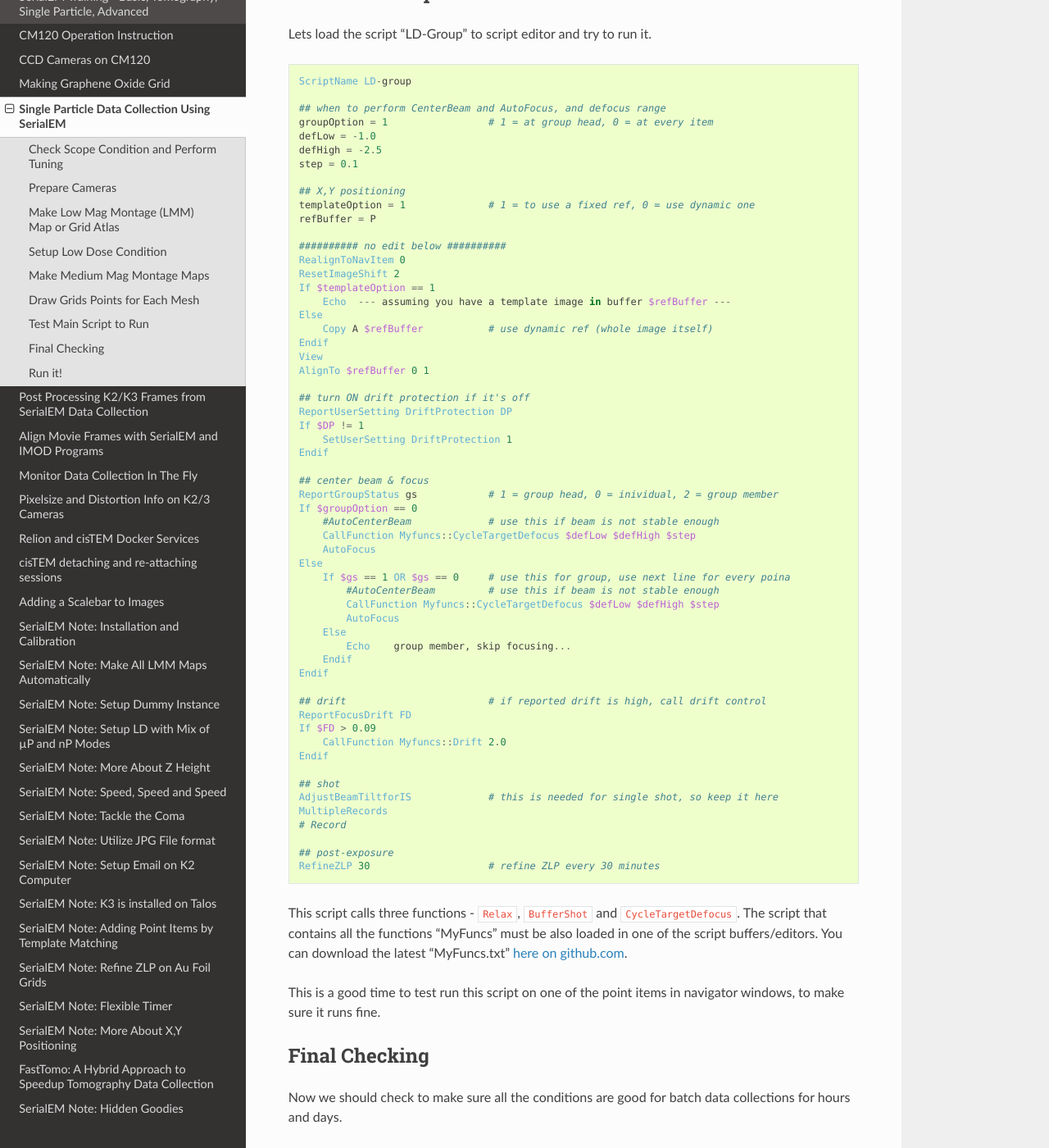
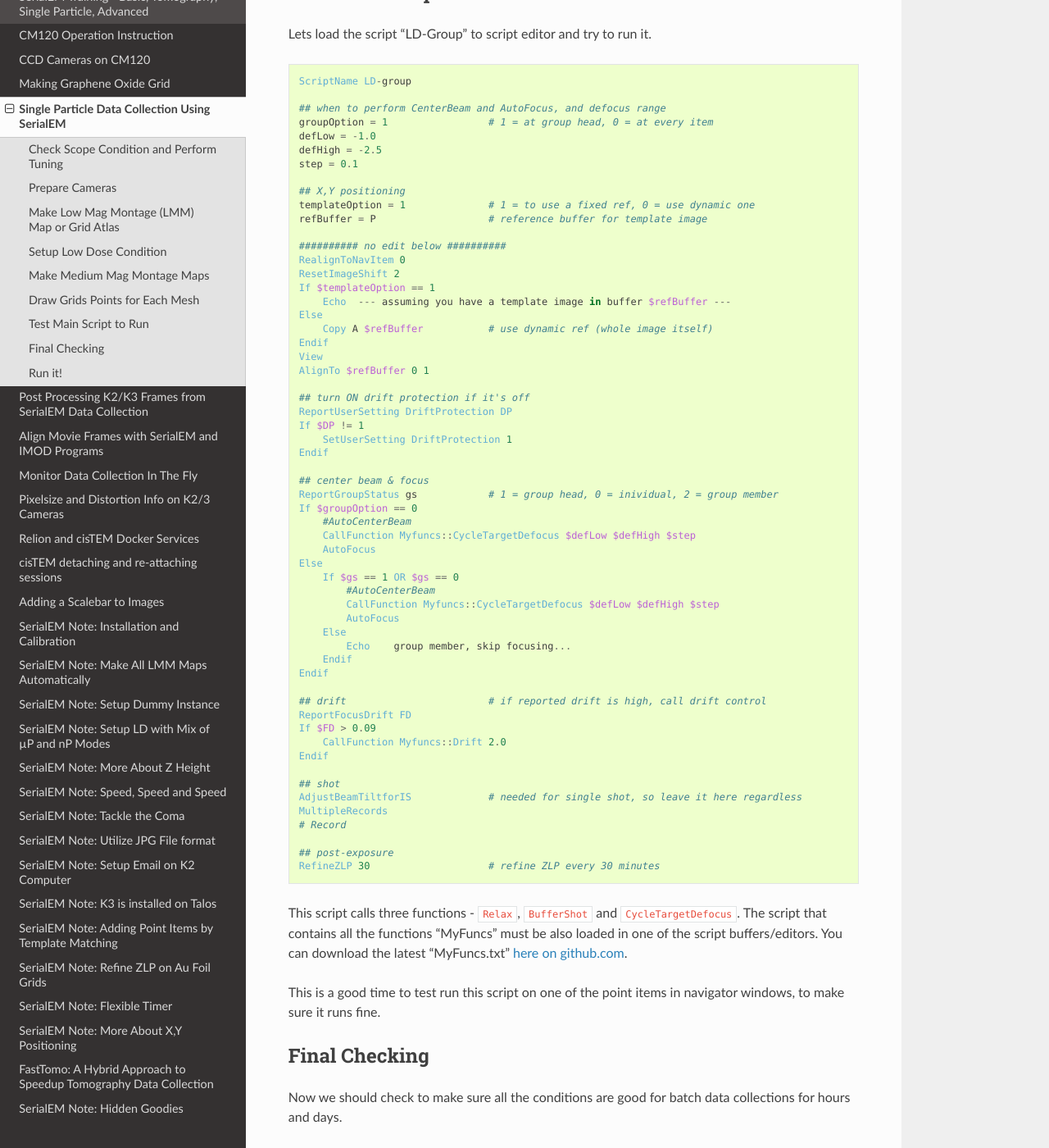
Before and after one commit to xuchen66/sphinx-emdocs, a Sphinx documentation site: the page built from source/singleparticle_serialem.rst, in a window 1280 px wide and 1400 px high, scrolled down 2975 px. Shown: the whole window at 82% size. Built offline with Sphinx 7.4.7 and the Read the Docs theme 2.0.0, drawn with Linux system fonts in a browser that asks for light colours; pages that are not in the unit, such as notebooks, are missing from menus.

Commit message:
Update singleparticle_serialem.rst

```diff
--- a/source/singleparticle_serialem.rst
+++ b/source/singleparticle_serialem.rst
@@ -135,7 +135,7 @@ Lets load the script "LD-Group" to script editor and try to run it.
 
    ## X,Y positioning
    templateOption = 1              # 1 = to use a fixed ref, 0 = use dynamic one
-   refBuffer = P
+   refBuffer = P                   # reference buffer for template image
 
    ########## no edit below ##########
    RealignToNavItem 0
@@ -157,12 +157,12 @@ Lets load the script "LD-Group" to script editor and try to run it.
    ## center beam & focus
    ReportGroupStatus gs            # 1 = group head, 0 = inividual, 2 = group member
    If $groupOption == 0
-       #AutoCenterBeam             # use this if beam is not stable enough
+       #AutoCenterBeam
        CallFunction Myfuncs::CycleTargetDefocus $defLow $defHigh $step
        AutoFocus
    Else
-       If $gs == 1 OR $gs == 0     # use this for group, use next line for every poina
-           #AutoCenterBeam         # use this if beam is not stable enough
+       If $gs == 1 OR $gs == 0
+           #AutoCenterBeam
            CallFunction Myfuncs::CycleTargetDefocus $defLow $defHigh $step
            AutoFocus
        Else
@@ -177,7 +177,7 @@ Lets load the script "LD-Group" to script editor and try to run it.
    Endif
 
    ## shot
-   AdjustBeamTiltforIS             # this is needed for single shot, so keep it here
+   AdjustBeamTiltforIS             # needed for single shot, so leave it here regardless
    MultipleRecords
    # Record
 
```
